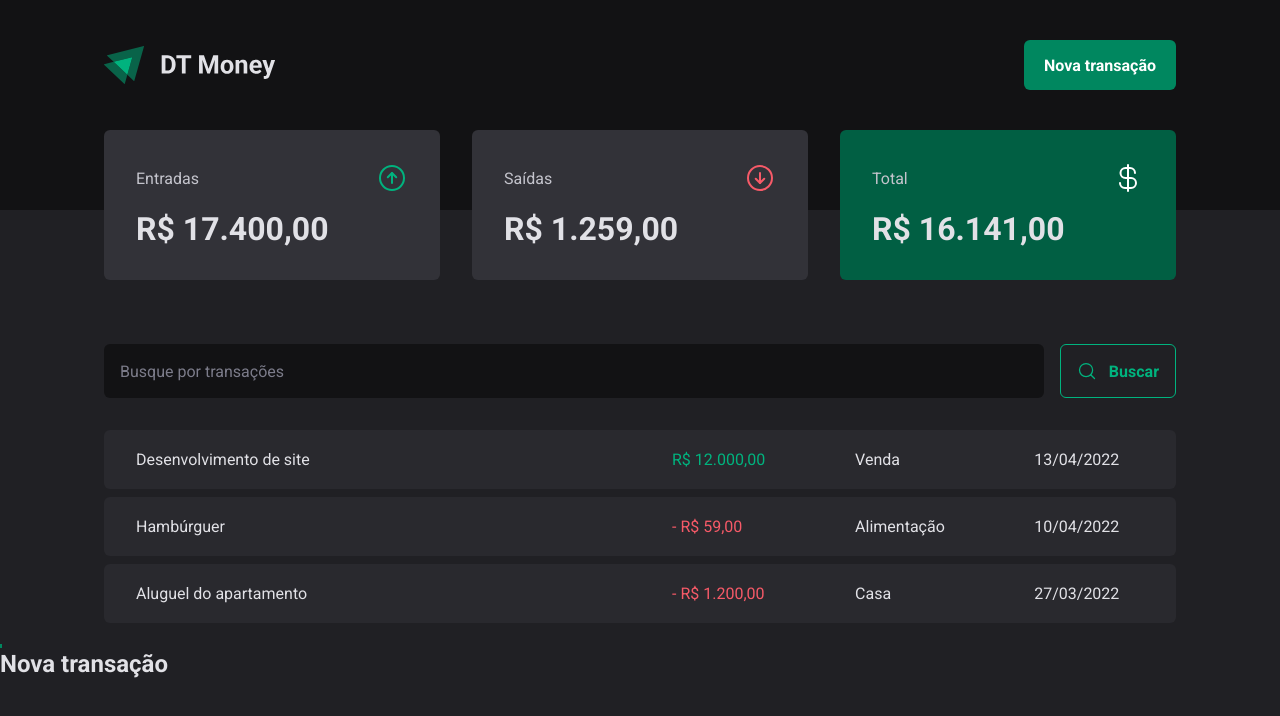
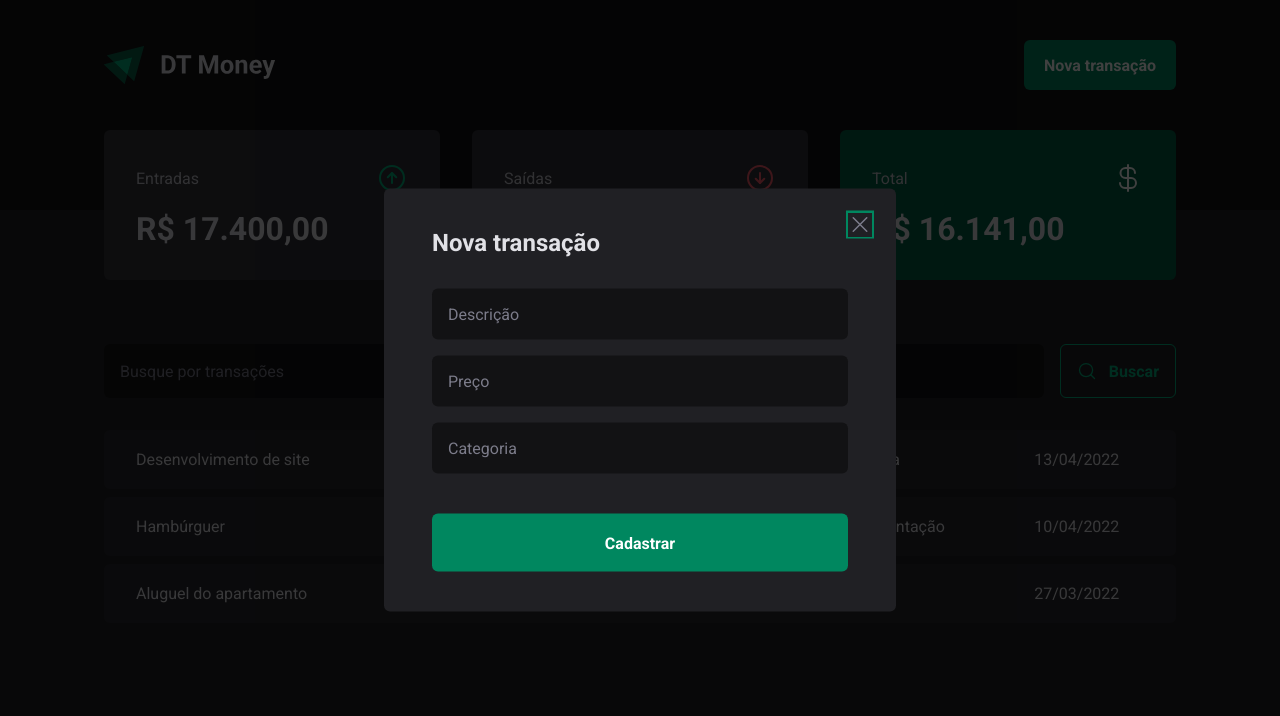
Before and after one commit to wfl-junior/rocketseat-ignite-react-dtmoney, a React (Vite) app: page / in a window 1280 px wide. Both pictures are taken after a click on the button "Nova transação". Shown: the top 716 px of the page. Built offline with nearby package versions, Linux system fonts and the light colour scheme.

Commit message:
Modal de nova transação

```diff
--- a/src/components/Header/index.tsx
+++ b/src/components/Header/index.tsx
@@ -1,5 +1,6 @@
 import * as Dialog from "@radix-ui/react-dialog";
 import logo from "../../assets/logo.svg";
+import { NewTransactionModal } from "../NewTransactionModal";
 import { HeaderContainer, HeaderContent, NewTransactionButton } from "./styles";
 
 interface HeaderProps {}
@@ -14,15 +15,7 @@
           <NewTransactionButton>Nova transação</NewTransactionButton>
         </Dialog.Trigger>
 
-        <Dialog.Portal>
-          <Dialog.Overlay />
-
-          <Dialog.Content>
-            <Dialog.Close />
-
-            <Dialog.Title>Nova transação</Dialog.Title>
-          </Dialog.Content>
-        </Dialog.Portal>
+        <NewTransactionModal />
       </Dialog.Root>
     </HeaderContent>
   </HeaderContainer>
--- /dev/null
+++ b/src/components/NewTransactionModal/index.tsx
@@ -0,0 +1,27 @@
+import * as Dialog from "@radix-ui/react-dialog";
+import { X } from "phosphor-react";
+import { CloseButton, Content, Overlay } from "./styles";
+
+interface NewTransactionModalProps {}
+
+export const NewTransactionModal: React.FC<NewTransactionModalProps> = () => (
+  <Dialog.Portal>
+    <Overlay />
+
+    <Content>
+      <CloseButton>
+        <X size={24} />
+      </CloseButton>
+
+      <Dialog.Title>Nova transação</Dialog.Title>
+
+      <form onSubmit={event => event.preventDefault()}>
+        <input type="text" placeholder="Descrição" required />
+        <input type="number" placeholder="Preço" required />
+        <input type="text" placeholder="Categoria" required />
+
+        <button type="submit">Cadastrar</button>
+      </form>
+    </Content>
+  </Dialog.Portal>
+);
--- /dev/null
+++ b/src/components/NewTransactionModal/styles.ts
@@ -0,0 +1,69 @@
+import * as Dialog from "@radix-ui/react-dialog";
+import styled, { css } from "styled-components";
+
+export const Overlay = styled(Dialog.Overlay)`
+  position: fixed;
+  inset: 0;
+  background-color: rgb(0 0 0 / 0.75);
+`;
+
+export const Content = styled(Dialog.Content)`
+  min-width: 32rem;
+  border-radius: 6px;
+  padding: 2.5rem 3rem;
+  background-color: ${({ theme }) => theme.colors.gray[800]};
+
+  position: fixed;
+  top: 50%;
+  left: 50%;
+  transform: translate(-50%, -50%);
+
+  form {
+    margin-top: 2rem;
+
+    display: flex;
+    flex-direction: column;
+    gap: 1rem;
+
+    input {
+      border-radius: 6px;
+      padding: 1rem;
+
+      ${({ theme }) => css`
+        color: ${theme.colors.gray[300]};
+        background-color: ${theme.colors.gray[900]};
+
+        &::placeholder {
+          color: ${theme.colors.gray[500]};
+        }
+      `}
+    }
+
+    button[type="submit"] {
+      height: 58px;
+      font-weight: 700;
+      padding-inline: 1.25rem;
+      border-radius: 6px;
+      margin-top: 1.5rem;
+
+      transition: background-color 0.2s linear;
+
+      ${({ theme }) => css`
+        color: ${theme.colors.white};
+        background-color: ${theme.colors.green[500]};
+
+        &:hover {
+          background-color: ${theme.colors.green[700]};
+        }
+      `}
+    }
+  }
+`;
+
+export const CloseButton = styled(Dialog.Close)`
+  position: absolute;
+  top: 1.5rem;
+  right: 1.5rem;
+  line-height: 0;
+  color: ${({ theme }) => theme.colors.gray[500]};
+`;
--- a/src/pages/Transactions/SearchForm/styles.ts
+++ b/src/pages/Transactions/SearchForm/styles.ts
@@ -8,7 +8,6 @@
   input {
     flex: 1;
     border-radius: 6px;
-    border: 0;
     padding: 1rem;
 
     ${({ theme }) => css`
--- a/src/styles/global.ts
+++ b/src/styles/global.ts
@@ -33,4 +33,8 @@
     border: 0;
     background: transparent;
   }
+
+  input {
+    border: 0;
+  }
 `;
```
